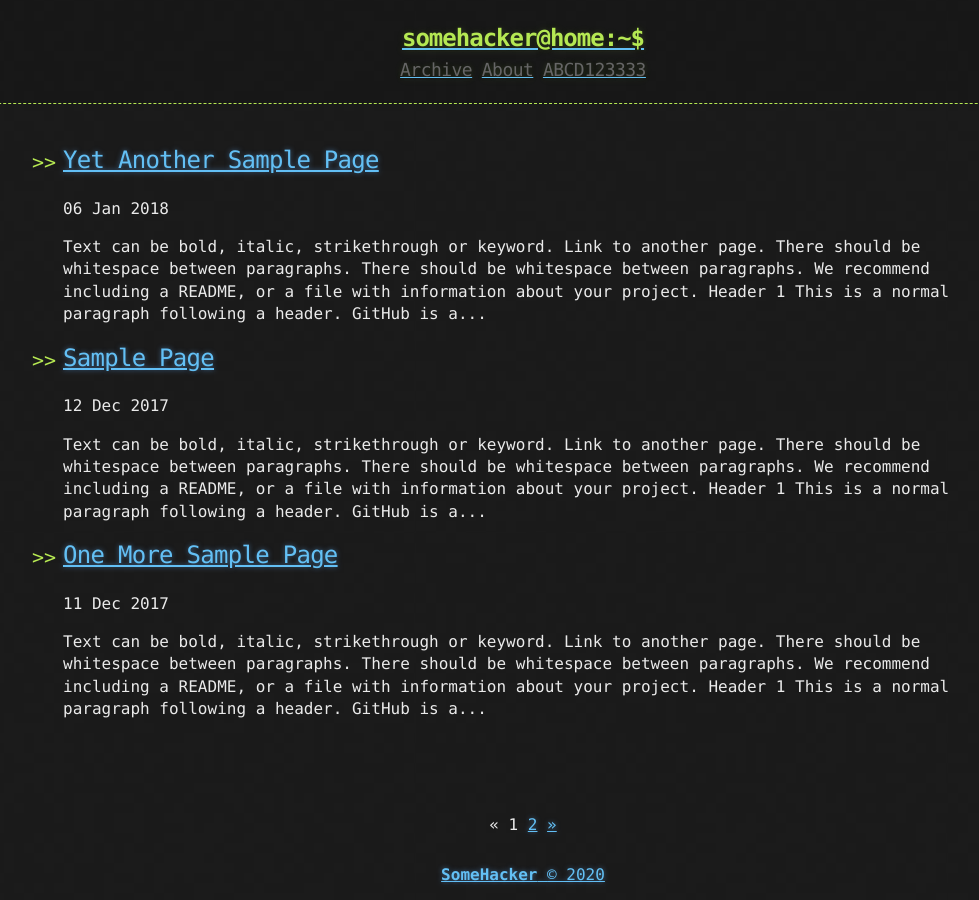
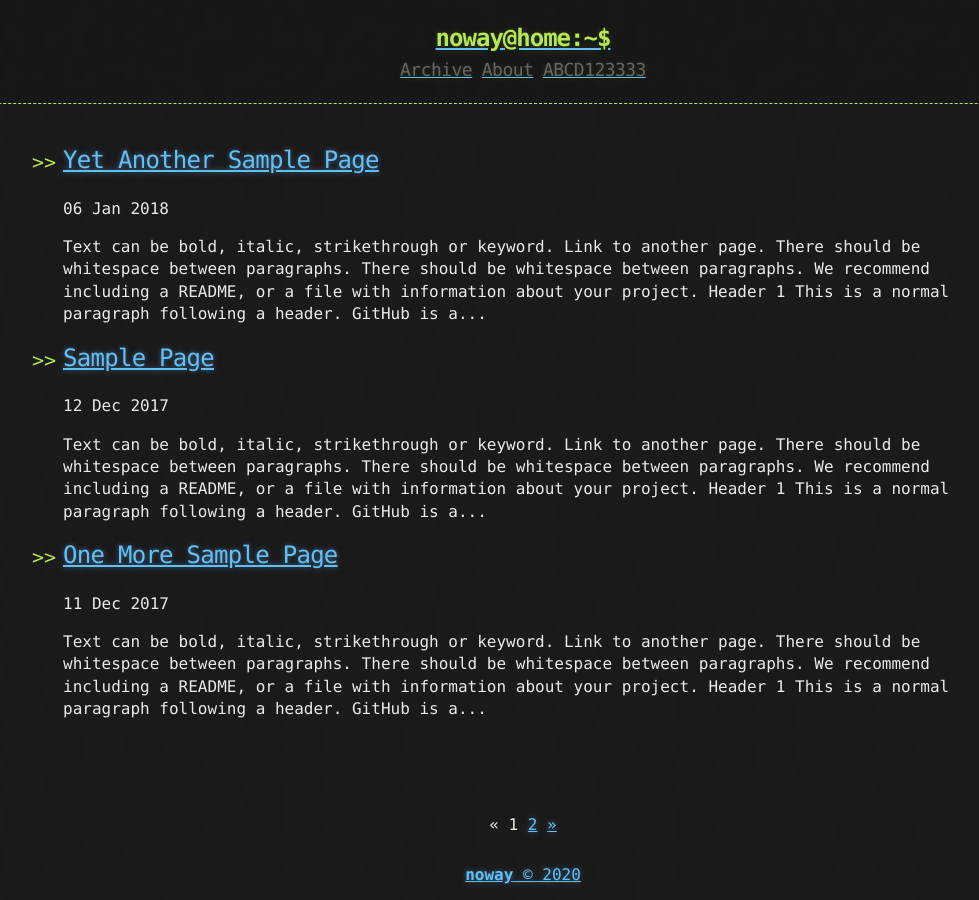
Before and after one commit to s4msepi0l/github.io, a Jekyll site: the page built from index.html, in a window 1280 px wide. Shown: the whole page, without its empty margins (117-1096 px from the left). Built offline with Jekyll 4.4.1, drawn with Linux system fonts in a browser that asks for light colours; the list of posts is cut into pages by our own code.

Commit message:
Update _config.yml

```diff
--- a/_config.yml
+++ b/_config.yml
@@ -28,5 +28,5 @@ plugins:
   - jekyll-sitemap
 
 # Custom variables
-owner : "SomeHacker"
+owner : "noway"
 year : "2020"
```
